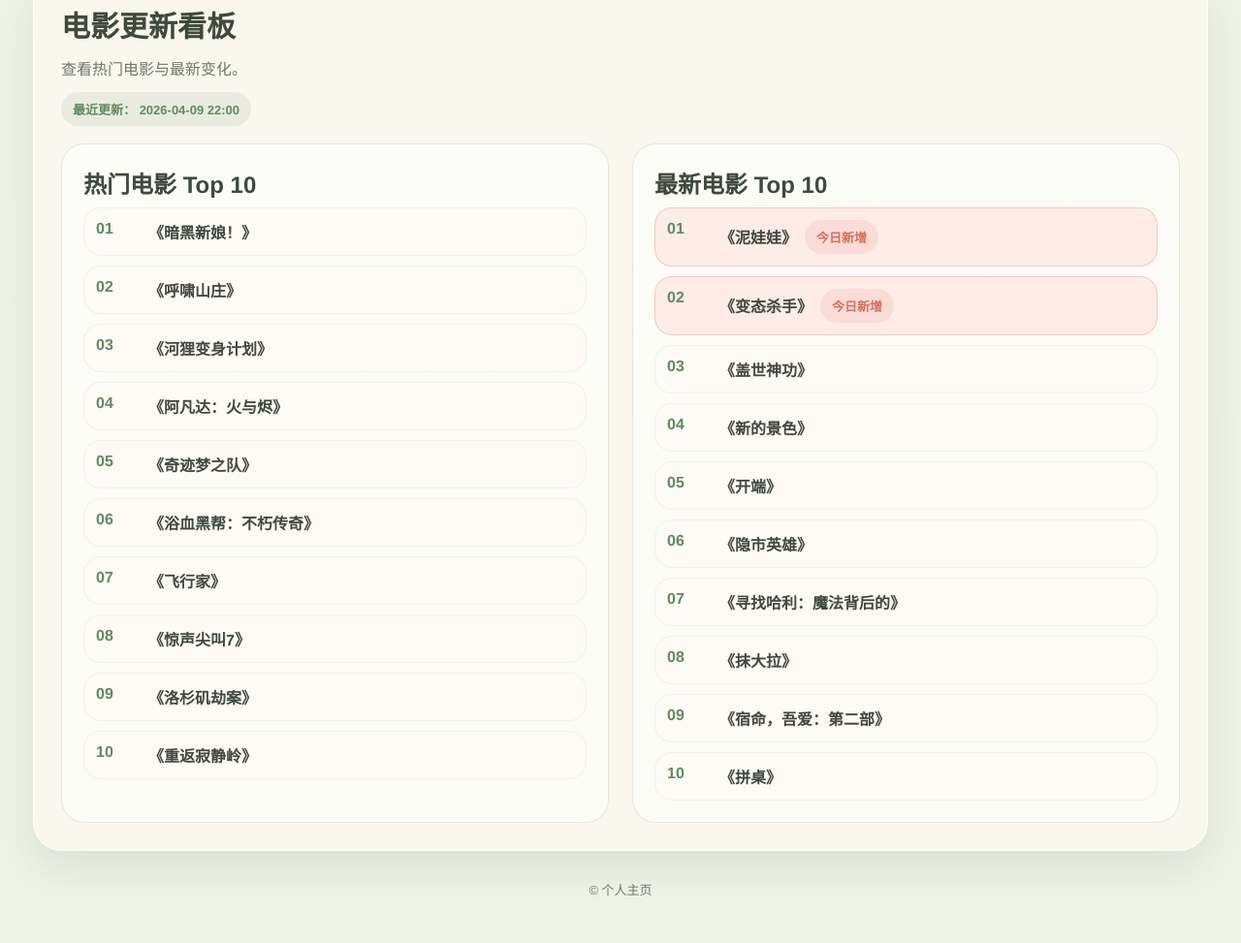
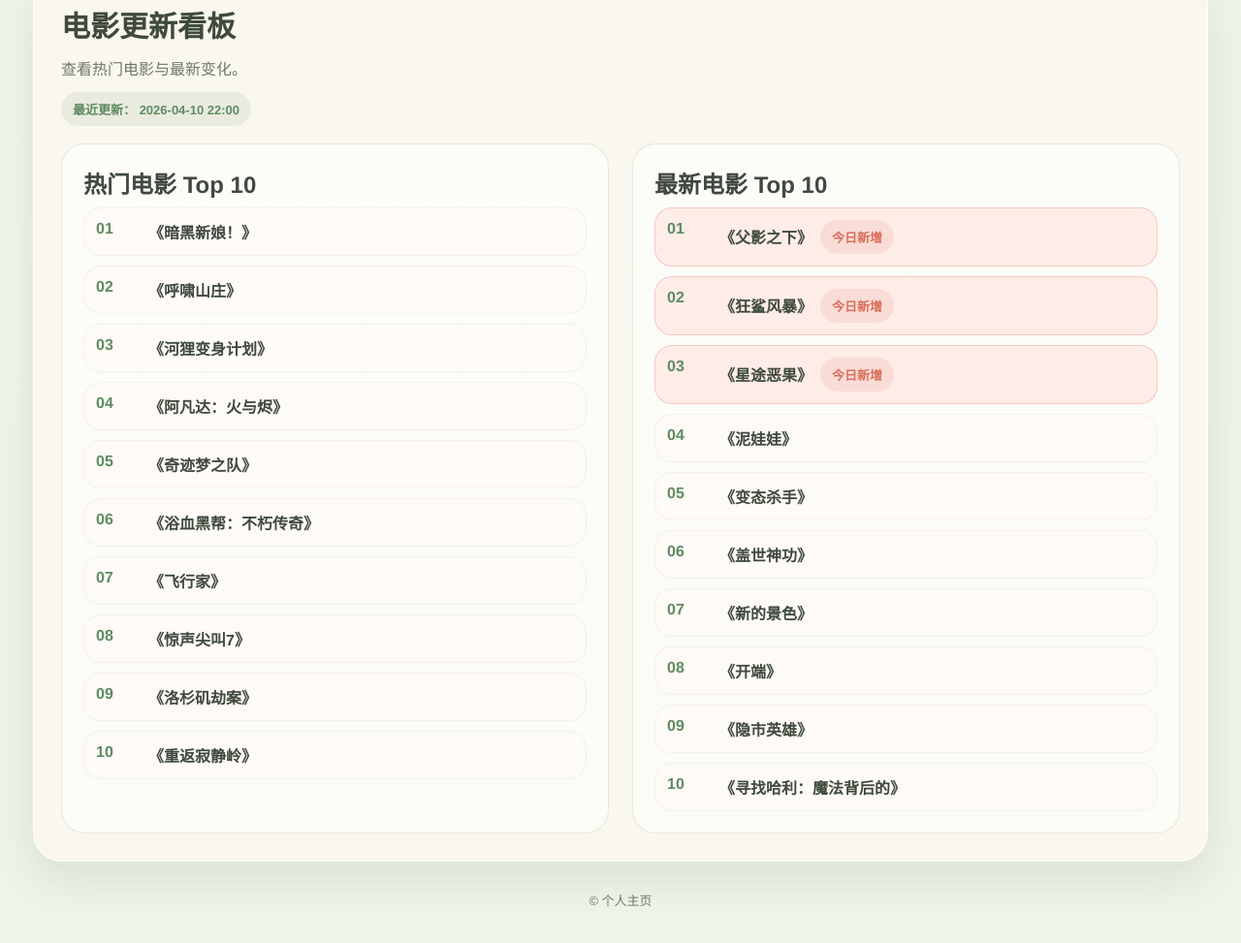
Before and after one commit to zzzecan/lin-homepage, a plain HTML site: page index.html in a window 1280 px wide. Shown: the part 5128-6101 px from the top of the page at 97% size. Drawn offline with Linux system fonts and the light colour scheme.

Commit message:
Sync homepage and law site for 2026-04-10 22pm update

```diff
--- a/index.html
+++ b/index.html
@@ -318,7 +318,7 @@
         </div>
         <div class="pills">
           <span class="pill">最近更新：<!-- MOVIE_UPDATED_START -->
-2026-04-09 22:00
+2026-04-10 22:00
 <!-- MOVIE_UPDATED_END --></span>
         </div>
         <div class="movie-layout">
@@ -406,70 +406,70 @@
 <li class="movie-item movie-item-new">
               <span class="movie-rank">01</span>
               <div class="movie-main">
-                <a href="https://www.rrdynb.com/movie/2026/0409/58433.html" target="_blank" rel="noopener noreferrer">《泥娃娃》</a>
+                <a href="https://www.rrdynb.com/movie/2026/0410/58480.html" target="_blank" rel="noopener noreferrer">《父影之下》</a>
                 <span class="movie-badge movie-badge-new">今日新增</span>
               </div>
             </li>
 <li class="movie-item movie-item-new">
               <span class="movie-rank">02</span>
               <div class="movie-main">
-                <a href="https://www.rrdynb.com/movie/2026/0408/58415.html" target="_blank" rel="noopener noreferrer">《变态杀手》</a>
+                <a href="https://www.rrdynb.com/movie/2026/0410/58478.html" target="_blank" rel="noopener noreferrer">《狂鲨风暴》</a>
+                <span class="movie-badge movie-badge-new">今日新增</span>
+              </div>
+            </li>
+<li class="movie-item movie-item-new">
+              <span class="movie-rank">03</span>
+              <div class="movie-main">
+                <a href="https://www.rrdynb.com/movie/2026/0410/58470.html" target="_blank" rel="noopener noreferrer">《星途恶果》</a>
                 <span class="movie-badge movie-badge-new">今日新增</span>
               </div>
             </li>
 <li class="movie-item">
-              <span class="movie-rank">03</span>
+              <span class="movie-rank">04</span>
+              <div class="movie-main">
+                <a href="https://www.rrdynb.com/movie/2026/0409/58433.html" target="_blank" rel="noopener noreferrer">《泥娃娃》</a>
+
+              </div>
+            </li>
+<li class="movie-item">
+              <span class="movie-rank">05</span>
+              <div class="movie-main">
+                <a href="https://www.rrdynb.com/movie/2026/0408/58415.html" target="_blank" rel="noopener noreferrer">《变态杀手》</a>
+
+              </div>
+            </li>
+<li class="movie-item">
+              <span class="movie-rank">06</span>
               <div class="movie-main">
                 <a href="https://www.rrdynb.com/movie/2026/0407/58378.html" target="_blank" rel="noopener noreferrer">《盖世神功》</a>
 
               </div>
             </li>
 <li class="movie-item">
-              <span class="movie-rank">04</span>
+              <span class="movie-rank">07</span>
               <div class="movie-main">
                 <a href="https://www.rrdynb.com/movie/2026/0407/58372.html" target="_blank" rel="noopener noreferrer">《新的景色》</a>
 
               </div>
             </li>
 <li class="movie-item">
-              <span class="movie-rank">05</span>
+              <span class="movie-rank">08</span>
               <div class="movie-main">
                 <a href="https://www.rrdynb.com/movie/2026/0404/58292.html" target="_blank" rel="noopener noreferrer">《开端》</a>
 
               </div>
             </li>
 <li class="movie-item">
-              <span class="movie-rank">06</span>
+              <span class="movie-rank">09</span>
               <div class="movie-main">
                 <a href="https://www.rrdynb.com/movie/2026/0406/58335.html" target="_blank" rel="noopener noreferrer">《隐市英雄》</a>
 
               </div>
             </li>
 <li class="movie-item">
-              <span class="movie-rank">07</span>
+              <span class="movie-rank">10</span>
               <div class="movie-main">
                 <a href="https://www.rrdynb.com/movie/2026/0406/58333.html" target="_blank" rel="noopener noreferrer">《寻找哈利：魔法背后的》</a>
-
-              </div>
-            </li>
-<li class="movie-item">
-              <span class="movie-rank">08</span>
-              <div class="movie-main">
-                <a href="https://www.rrdynb.com/movie/2026/0405/58312.html" target="_blank" rel="noopener noreferrer">《抹大拉》</a>
-
-              </div>
-            </li>
-<li class="movie-item">
-              <span class="movie-rank">09</span>
-              <div class="movie-main">
-                <a href="https://www.rrdynb.com/movie/2026/0404/58286.html" target="_blank" rel="noopener noreferrer">《宿命，吾爱：第二部》</a>
-
-              </div>
-            </li>
-<li class="movie-item">
-              <span class="movie-rank">10</span>
-              <div class="movie-main">
-                <a href="https://www.rrdynb.com/movie/2026/0404/58285.html" target="_blank" rel="noopener noreferrer">《拼桌》</a>
 
               </div>
             </li>
```
